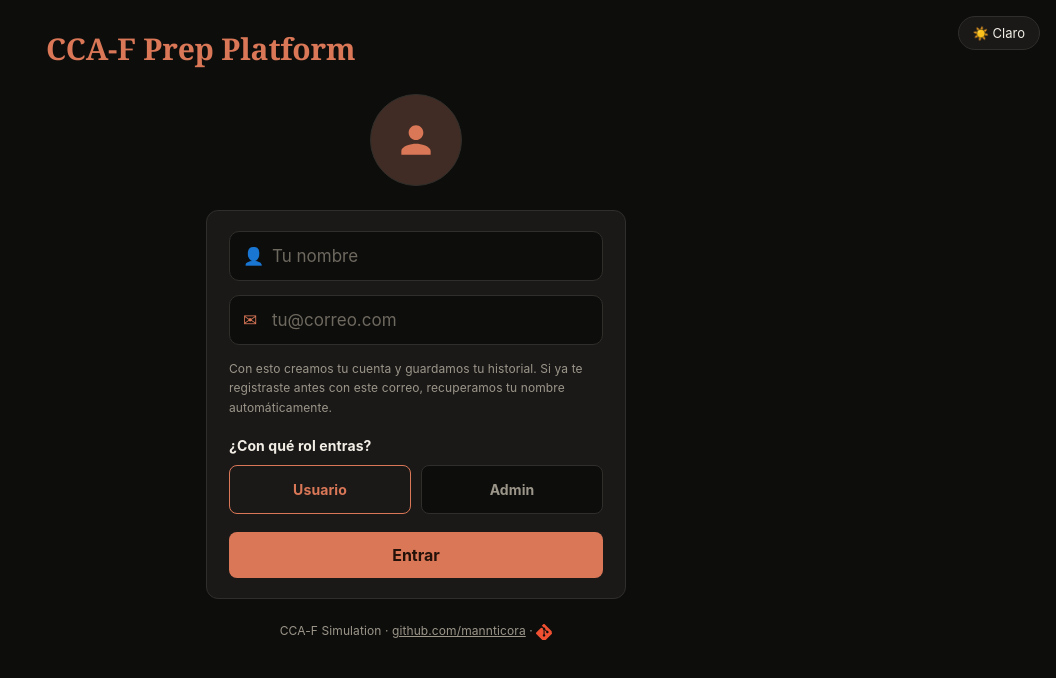
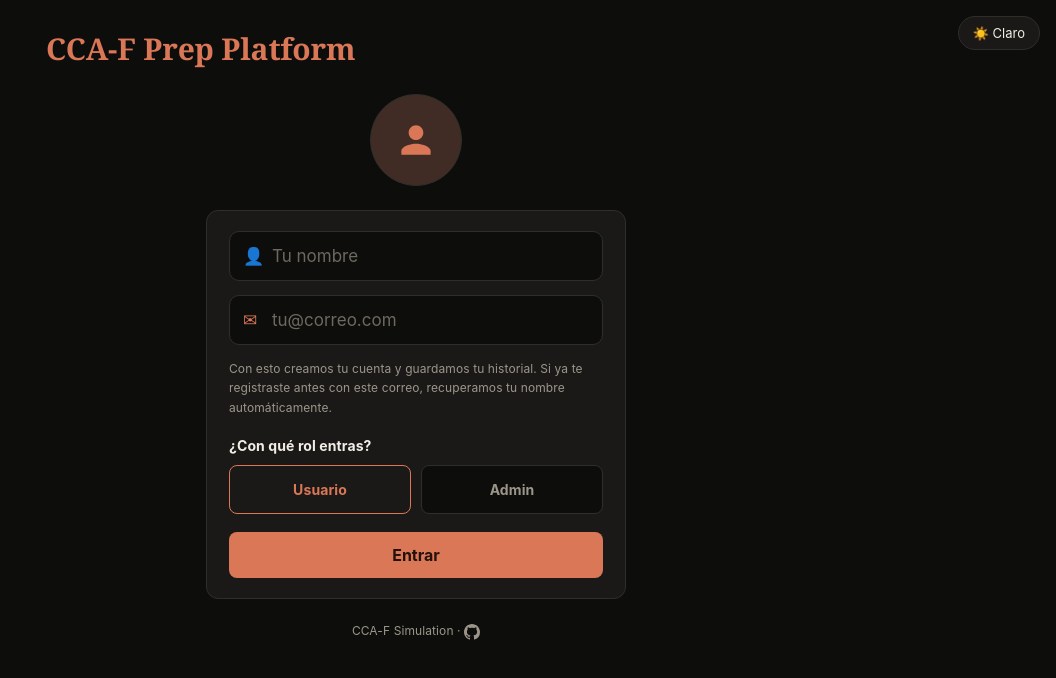
Before and after one commit to mannticora/cca-f-apoyo, a plain HTML site: page CCA-F Simulation.html in a window 1280 px wide. Shown: the whole page, without its empty margins (224-1280 px from the left). Drawn offline with Linux system fonts and the light colour scheme.

Commit message:
Swap footer link to the GitHub octocat mark, drop the separate profile text link
Single icon-only link to the project repo now; color follows the existing footer link styling (grey, accent on hover) via currentColor.

```diff
--- a/CCA-F Simulation.html
+++ b/CCA-F Simulation.html
@@ -544,7 +544,7 @@
 
     <button class="primary" id="register-btn" style="margin-top:18px;">Entrar</button>
   </div>
-  <div class="login-footer">CCA-F Simulation · <a href="https://github.com/mannticora" target="_blank" rel="noopener">github.com/mannticora</a> · <a href="https://github.com/mannticora/cca-f-apoyo" target="_blank" rel="noopener" aria-label="Repositorio del proyecto en GitHub" style="display:inline-flex; vertical-align:middle;"><svg width="16" height="16" viewBox="0 0 24 24" xmlns="http://www.w3.org/2000/svg"><path fill="#F05032" d="M23.546 10.93 13.067.452c-.604-.603-1.582-.603-2.188 0L8.708 2.627l2.76 2.76c.645-.215 1.379-.07 1.889.441.516.515.658 1.258.438 1.9l2.658 2.66c.645-.223 1.387-.078 1.9.435.721.72.721 1.884 0 2.604-.719.719-1.881.719-2.6 0-.539-.541-.674-1.337-.404-1.996L12.86 8.955v6.525c.176.086.342.203.488.348.713.721.713 1.883 0 2.6-.719.719-1.881.719-2.6 0-.719-.719-.719-1.885 0-2.6.174-.174.375-.309.596-.401V8.845c-.221-.091-.421-.224-.596-.401-.535-.535-.638-1.315-.312-1.945L7.671 5.5.452 12.72c-.603.605-.603 1.582 0 2.188l10.478 10.477c.604.604 1.581.604 2.188 0l10.428-10.428c.604-.604.604-1.582 0-2.187z"/></svg></a></div>
+  <div class="login-footer">CCA-F Simulation · <a href="https://github.com/mannticora/cca-f-apoyo" target="_blank" rel="noopener" aria-label="Repositorio del proyecto en GitHub" style="display:inline-flex; vertical-align:middle;"><svg width="16" height="16" viewBox="0 0 16 16" xmlns="http://www.w3.org/2000/svg"><path fill="currentColor" fill-rule="evenodd" d="M8 0C3.58 0 0 3.58 0 8c0 3.54 2.29 6.53 5.47 7.59.4.07.55-.17.55-.38 0-.19-.01-.82-.01-1.49-2.01.37-2.53-.49-2.69-.94-.09-.23-.48-.94-.82-1.13-.28-.15-.68-.52-.01-.53.63-.01 1.08.58 1.23.82.72 1.21 1.87.87 2.33.66.07-.52.28-.87.51-1.07-1.78-.2-3.64-.89-3.64-3.95 0-.87.31-1.59.82-2.15-.08-.2-.36-1.02.08-2.12 0 0 .67-.21 2.2.82.64-.18 1.32-.27 2-.27.68 0 1.36.09 2 .27 1.53-1.04 2.2-.82 2.2-.82.44 1.1.16 1.92.08 2.12.51.56.82 1.27.82 2.15 0 3.07-1.87 3.75-3.65 3.95.29.25.54.73.54 1.48 0 1.07-.01 1.93-.01 2.2 0 .21.15.46.55.38A8.013 8.013 0 0 0 16 8c0-4.42-3.58-8-8-8z"></path></svg></a></div>
 </div>
 
 <!-- SCREEN MENU: MENÚ PRINCIPAL -->
```
